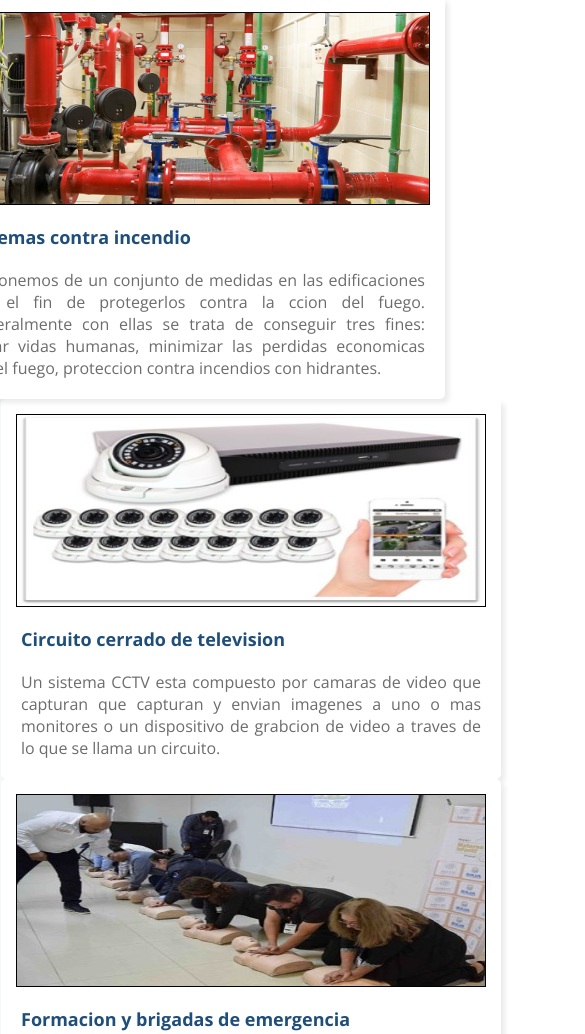
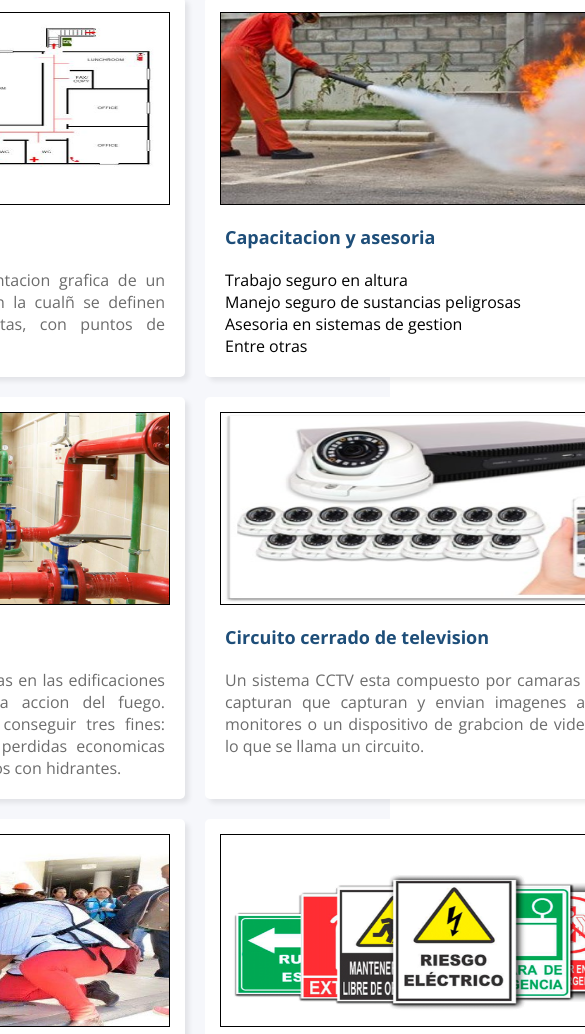
Before and after one commit to drayimix/empresa, a plain HTML site: page index.html in a window 390 px wide. Shown: the part 2298-3332 px from the top of the page, 585 px wide, since content can reach past the window. Drawn offline with nearby package versions, Linux system fonts and the light colour scheme.

Commit message:
actualizacion

```diff
--- a/assets/css/style.css
+++ b/assets/css/style.css
@@ -241,16 +241,16 @@ section#hero {
 
 @keyframes banner{
 	0%, 20%{
-		background-image: url("https://fondosmil.com/fondo/12406.jpg");
+		background-image: url("../img/IMG-20230209-WA0036.jpg");
 	}
 	25%, 45%{
-		background-image: url("https://www.todopaisajes.com/Minis/ciudad-de-noche.jpg");
+		background-image: url("../img/IMG-20230209-WA0032.jpg");
 	}
 	50%, 70%{
-		background-image: url("https://i.pinimg.com/originals/b9/1d/fd/b91dfdd21cf816a69ed544d6800680a4.jpg");
+		background-image: url("../img/IMG-20230209-WA0042.jpg");
 	}
 	75%, 100%{
-		background-image: url("https://i.pinimg.com/originals/55/5e/52/555e52ca50443a4d366858dc5c83d540.jpg");
+		background-image: url("../img/IMG-20230209-WA0039.jpg");
 	}
 }
 
@@ -353,6 +353,9 @@ span {
 /* Diseño Responsivo */
 
 @media (max-width: 992px) {
+    .container-card-servicios {
+        grid-template-columns: repeat(2,500px);
+    }
     .container-nav .navegacion ul {
         display: none;
     }
--- a/index.html
+++ b/index.html
@@ -119,7 +119,12 @@
                     </div>
                     <div class="contenido">
                         <h1>Capacitacion y asesoria</h1>
-                        <p></p>
+                        <p>
+                            <li>Trabajo seguro en altura</li>
+                            <li>Manejo seguro de sustancias peligrosas</li>
+                            <li>Asesoria en sistemas de gestion</li>
+                            <li>Entre otras</li>
+                        </p>
                     </div>
                 </div>
                 <div class="card-servicios">
@@ -129,9 +134,8 @@
                     <div class="contenido">
                         <h1>Sistemas contra incendio</h1>
                         <p>
-                            Disponemos de un conjunto de medidas en las edificaciones con el fin de protegerlos contra la ccion del fuego. Generalmente con ellas se trata de conseguir tres fines: salvar vidas humanas, minimizar las perdidas economicas por el fuego, proteccion contra incendios con hidrantes.
+                            Disponemos de un conjunto de medidas en las edificaciones con el fin de protegerlos contra la accion del fuego. Generalmente con ellas se trata de conseguir tres fines: salvar vidas humanas, minimizar las perdidas economicas por el fuego, proteccion contra incendios con hidrantes.
                         </p>
-                    </div>
                     </div>
                 </div>
                 <div class="card-servicios">
@@ -141,13 +145,12 @@
                     <div class="contenido">
                         <h1>Circuito cerrado de television</h1>
                         <p>
-                        Un sistema CCTV esta compuesto por camaras de video que capturan que capturan y envian imagenes a uno o mas monitores o  un dispositivo de grabcion de video a traves de lo que se llama un circuito.
-                    </p>
+                            Un sistema CCTV esta compuesto por camaras de video que capturan que capturan y envian imagenes a uno o mas monitores o  un dispositivo de grabcion de video a traves de lo que se llama un circuito.</p>
                     </div>
                 </div>
                 <div class="card-servicios">
                     <div class="img">
-                    <img src="./assets/img/Imagen7.jpg" alt="Imagen SGSST">
+                        <img src="./assets/img/BRIGADAS-600x340.jpeg" alt="Imagen SGSST">
                     </div>
                     <div class="contenido">
                         <h1>Formacion y brigadas de emergencia</h1>
@@ -165,6 +168,7 @@
                         <p>
                             Las señales viales son de gran importancia y utilidad ya que anticipan al conductor las caracteristicas y riegos que se presentaran mas adelante en la via.
                         </p>
+                    </div>
                 </div>
             </div>
         </section>
```
Lines whose indentation alone changed are shown as unchanged.
